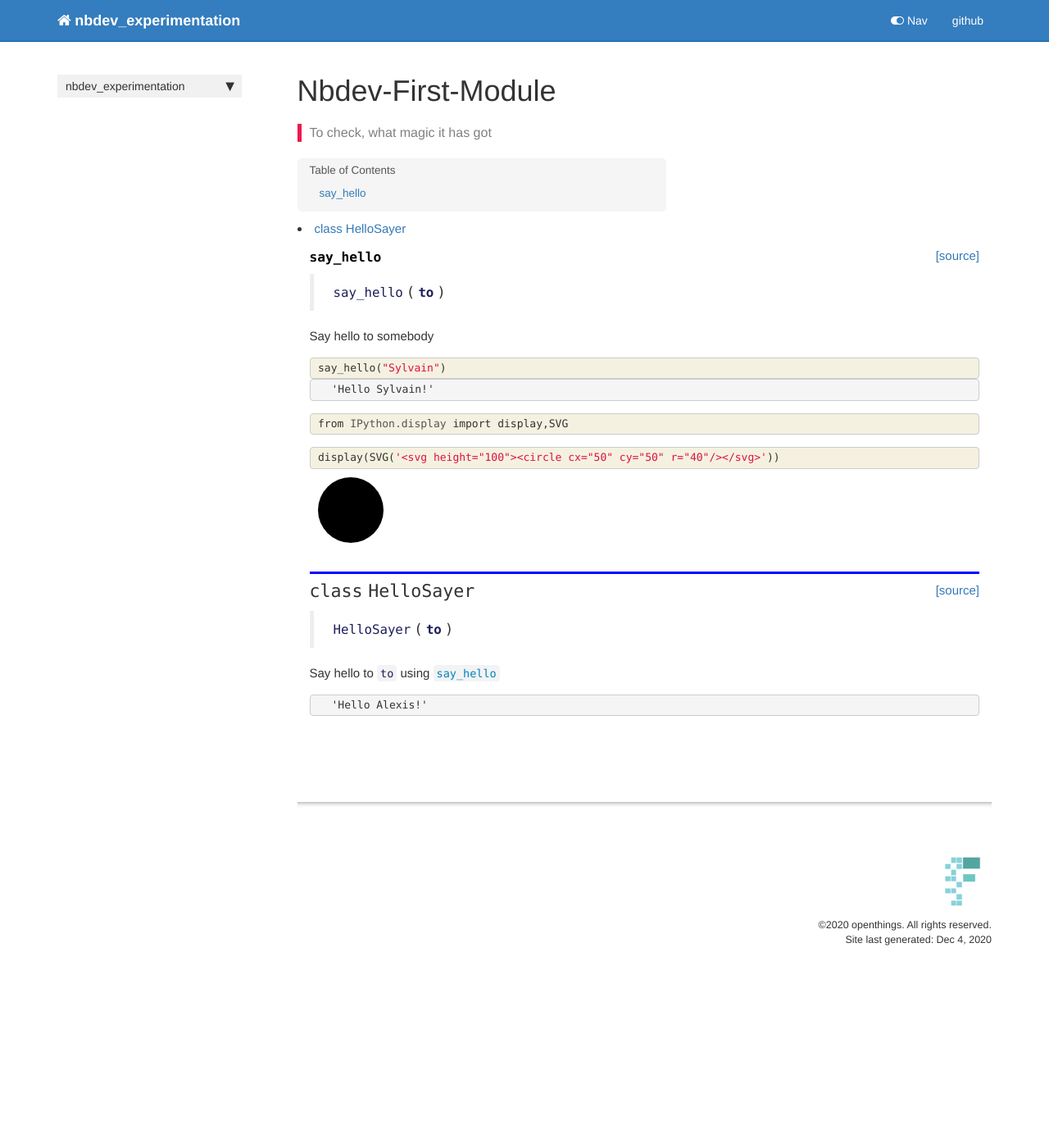
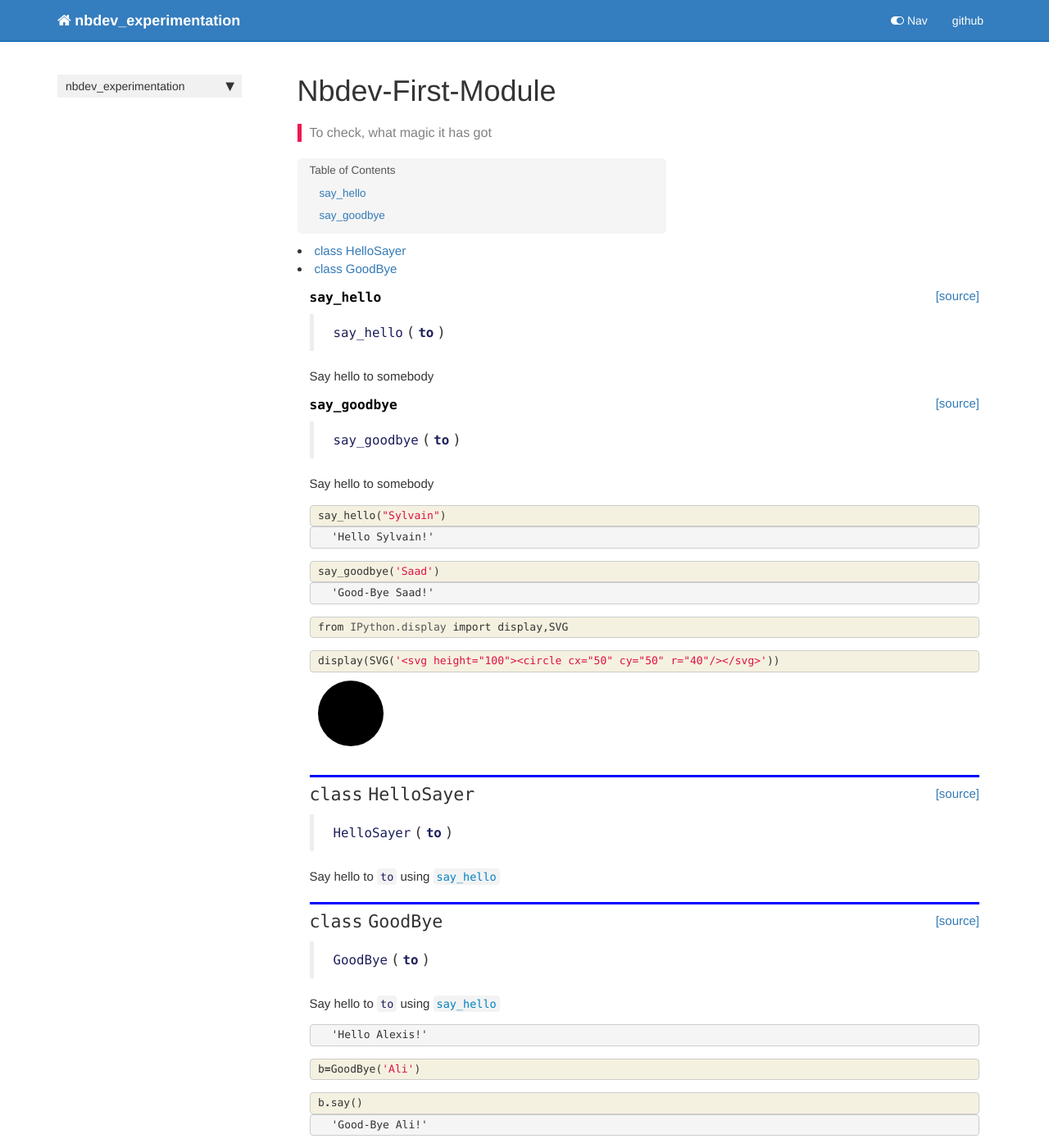
Before and after one commit to m-ali-awan/first-nbdev, a Jekyll site: the page built from docs/core.html, in a window 1280 px wide and 1400 px high. Shown: the whole window at 82% size. Built offline with Jekyll 4.4.1, drawn with Linux system fonts in a browser that asks for light colours; nearby versions of some CDN libraries; comment, search, counter and statistics services are not loaded.

Commit message:
Trying to solve ,new class

```diff
--- a/docs/core.html
+++ b/docs/core.html
@@ -64,6 +64,38 @@ nb_path: "00_core.ipynb"
     {% raw %}
 
 <div class="cell border-box-sizing code_cell rendered">
+
+<div class="output_wrapper">
+<div class="output">
+
+<div class="output_area">
+
+
+<div class="output_markdown rendered_html output_subarea ">
+<h4 id="say_goodbye" class="doc_header"><code>say_goodbye</code><a href="https://github.com/Muhammad-Ali/nbdev_experimentation/tree/master/nbdev_experimentation/core.py#L11" class="source_link" style="float:right">[source]</a></h4><blockquote><p><code>say_goodbye</code>(<strong><code>to</code></strong>)</p>
+</blockquote>
+<p>Say hello to somebody</p>
+
+</div>
+
+</div>
+
+</div>
+</div>
+
+</div>
+    {% endraw %}
+
+    {% raw %}
+
+<div class="cell border-box-sizing code_cell rendered">
+
+</div>
+    {% endraw %}
+
+    {% raw %}
+
+<div class="cell border-box-sizing code_cell rendered">
 <div class="input">
 
 <div class="inner_cell">
@@ -84,6 +116,39 @@ nb_path: "00_core.ipynb"
 
 <div class="output_text output_subarea output_execute_result">
 <pre>&#39;Hello Sylvain!&#39;</pre>
+</div>
+
+</div>
+
+</div>
+</div>
+
+</div>
+    {% endraw %}
+
+    {% raw %}
+
+<div class="cell border-box-sizing code_cell rendered">
+<div class="input">
+
+<div class="inner_cell">
+    <div class="input_area">
+<div class=" highlight hl-ipython3"><pre><span></span><span class="n">say_goodbye</span><span class="p">(</span><span class="s1">&#39;Saad&#39;</span><span class="p">)</span>
+</pre></div>
+
+    </div>
+</div>
+</div>
+
+<div class="output_wrapper">
+<div class="output">
+
+<div class="output_area">
+
+
+
+<div class="output_text output_subarea output_execute_result">
+<pre>&#39;Good-Bye Saad!&#39;</pre>
 </div>
 
 </div>
@@ -154,7 +219,39 @@ nb_path: "00_core.ipynb"
 
 
 <div class="output_markdown rendered_html output_subarea ">
-<h2 id="HelloSayer" class="doc_header"><code>class</code> <code>HelloSayer</code><a href="https://github.com/Muhammad-Ali/nbdev_experimentation/tree/master/nbdev_experimentation/core.py#L11" class="source_link" style="float:right">[source]</a></h2><blockquote><p><code>HelloSayer</code>(<strong><code>to</code></strong>)</p>
+<h2 id="HelloSayer" class="doc_header"><code>class</code> <code>HelloSayer</code><a href="https://github.com/Muhammad-Ali/nbdev_experimentation/tree/master/nbdev_experimentation/core.py#L16" class="source_link" style="float:right">[source]</a></h2><blockquote><p><code>HelloSayer</code>(<strong><code>to</code></strong>)</p>
+</blockquote>
+<p>Say hello to <code>to</code> using <a href="/nbdev_experimentation/core.html#say_hello"><code>say_hello</code></a></p>
+
+</div>
+
+</div>
+
+</div>
+</div>
+
+</div>
+    {% endraw %}
+
+    {% raw %}
+
+<div class="cell border-box-sizing code_cell rendered">
+
+</div>
+    {% endraw %}
+
+    {% raw %}
+
+<div class="cell border-box-sizing code_cell rendered">
+
+<div class="output_wrapper">
+<div class="output">
+
+<div class="output_area">
+
+
+<div class="output_markdown rendered_html output_subarea ">
+<h2 id="GoodBye" class="doc_header"><code>class</code> <code>GoodBye</code><a href="https://github.com/Muhammad-Ali/nbdev_experimentation/tree/master/nbdev_experimentation/core.py#L26" class="source_link" style="float:right">[source]</a></h2><blockquote><p><code>GoodBye</code>(<strong><code>to</code></strong>)</p>
 </blockquote>
 <p>Say hello to <code>to</code> using <a href="/nbdev_experimentation/core.html#say_hello"><code>say_hello</code></a></p>
 
@@ -198,4 +295,54 @@ nb_path: "00_core.ipynb"
 </div>
     {% endraw %}
 
+    {% raw %}
+
+<div class="cell border-box-sizing code_cell rendered">
+<div class="input">
+
+<div class="inner_cell">
+    <div class="input_area">
+<div class=" highlight hl-ipython3"><pre><span></span><span class="n">b</span><span class="o">=</span><span class="n">GoodBye</span><span class="p">(</span><span class="s1">&#39;Ali&#39;</span><span class="p">)</span>
+</pre></div>
+
+    </div>
 </div>
+</div>
+
+</div>
+    {% endraw %}
+
+    {% raw %}
+
+<div class="cell border-box-sizing code_cell rendered">
+<div class="input">
+
+<div class="inner_cell">
+    <div class="input_area">
+<div class=" highlight hl-ipython3"><pre><span></span><span class="n">b</span><span class="o">.</span><span class="n">say</span><span class="p">()</span>
+</pre></div>
+
+    </div>
+</div>
+</div>
+
+<div class="output_wrapper">
+<div class="output">
+
+<div class="output_area">
+
+
+
+<div class="output_text output_subarea output_execute_result">
+<pre>&#39;Good-Bye Ali!&#39;</pre>
+</div>
+
+</div>
+
+</div>
+</div>
+
+</div>
+    {% endraw %}
+
+</div>
--- a/nbdev_experimentation/_nbdev.py
+++ b/nbdev_experimentation/_nbdev.py
@@ -3,7 +3,10 @@
 __all__ = ["index", "modules", "custom_doc_links", "git_url"]
 
 index = {"say_hello": "00_core.ipynb",
-         "HelloSayer": "00_core.ipynb"}
+         "say_goodbye": "00_core.ipynb",
+         "HelloSayer": "00_core.ipynb",
+         "GoodBye": "00_core.ipynb",
+         "o": "00_core.ipynb"}
 
 modules = ["core.py"]
 
```
Also changed, not shown: docs/index.html (+21 -3 lines), nbdev_experimentation/core.py (+21 -1 lines), README.md, 2 other files.
